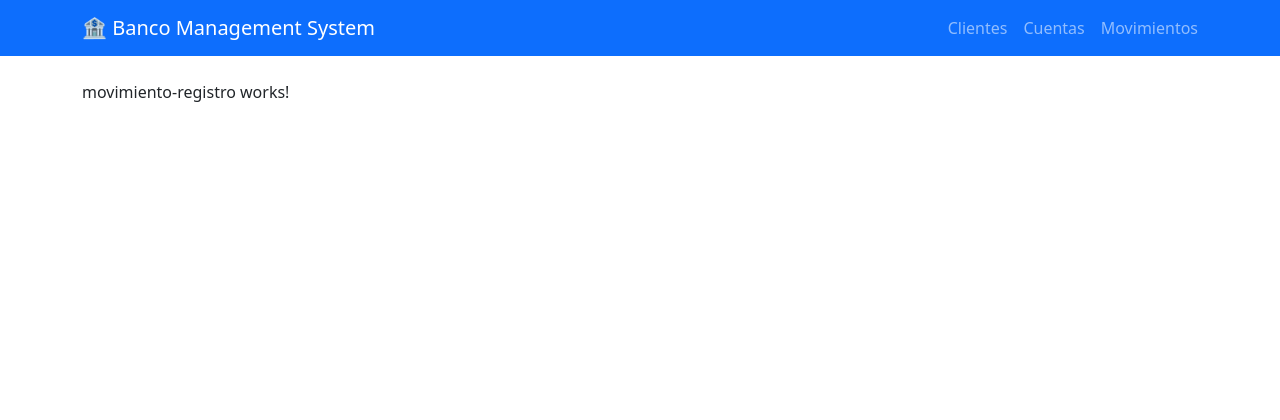
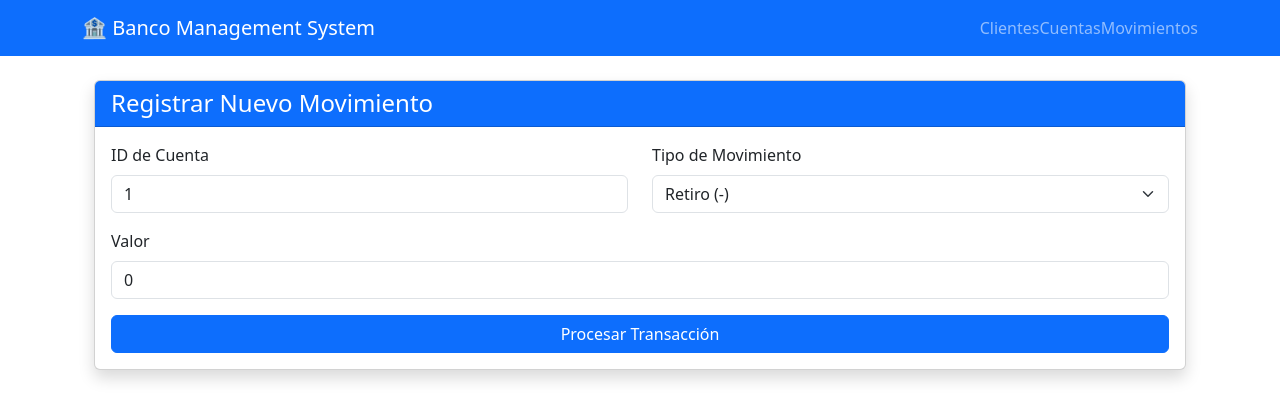
Before and after one commit to axelljt/banking-frontend, an Angular app in the folder banking-frontend/: page /movimientos in a window 1280 px wide. Shown: the top 420 px of the page. Built offline with nearby package versions, Linux system fonts and the light colour scheme.

Commit message:
implementando listado de clientes

```diff
--- a/banking-frontend/src/app/app.component.html
+++ b/banking-frontend/src/app/app.component.html
@@ -2,8 +2,8 @@
   <div class="container">
     <a class="navbar-brand" href="#">🏦 Banco Management System</a>
     <div class="navbar-nav d-flex flex-row">
-      <a class="nav-link me-3" routerLink="/clientes">Clientes</a>
-      <a class="nav-link me-3" routerLink="/cuentas">Cuentas</a>
+      <a class="nav-link" routerLink="/clientes">Clientes</a>
+      <a class="nav-link" routerLink="/cuentas">Cuentas</a>
       <a class="nav-link" routerLink="/movimientos">Movimientos</a>
     </div>
   </div>
--- a/banking-frontend/src/app/components/cliente-list/cliente-list.component.html
+++ b/banking-frontend/src/app/components/cliente-list/cliente-list.component.html
@@ -1 +1,44 @@
-<p>cliente-list works!</p>
+<div class="container mt-4">
+  <div class="d-flex justify-content-between align-items-center mb-3">
+    <h2>Listado de Clientes</h2>
+    <button class="btn btn-primary btn-sm">Nuevos Datos</button>
+  </div>
+
+  <div *ngIf="cargando" class="text-center">
+    <div class="spinner-border text-primary" role="status"></div>
+    <p>Cargando datos desde la API...</p>
+  </div>
+
+  <div *ngIf="!cargando && clientes.length > 0" class="table-responsive shadow-sm">
+    <table class="table table-hover table-bordered">
+      <thead class="table-dark">
+        <tr>
+          <th>ID</th>
+          <th>Nombre Completo</th>
+          <th>Identificación</th>
+          <th>Dirección</th>
+          <th>Teléfono</th>
+          <th>Estado</th>
+        </tr>
+      </thead>
+      <tbody>
+        <tr *ngFor="let cliente of clientes">
+          <td>{{ cliente.clienteId }}</td>
+          <td>{{ cliente.nombre }} {{ cliente.apellido }}</td>
+          <td>{{ cliente.identificacion }}</td>
+          <td>{{ cliente.direccion }}</td>
+          <td>{{ cliente.telefono }}</td>
+          <td>
+            <span class="badge" [ngClass]="cliente.estado ? 'bg-success' : 'bg-danger'">
+              {{ cliente.estado ? 'Activo' : 'Inactivo' }}
+            </span>
+          </td>
+        </tr>
+      </tbody>
+    </table>
+  </div>
+
+  <div *ngIf="!cargando && clientes.length === 0" class="alert alert-warning">
+    No se encontraron clientes en la base de datos. Asegúrate de que el script SQL se haya ejecutado.
+  </div>
+</div>
--- a/banking-frontend/src/app/components/cliente-list/cliente-list.component.ts
+++ b/banking-frontend/src/app/components/cliente-list/cliente-list.component.ts
@@ -1,21 +1,33 @@
 import { Component, OnInit } from '@angular/core';
 import { Cliente } from '../../models/banco.models';
 import { BancoService } from '../../services/banco.service.service';
+import { CommonModule } from '@angular/common';
 
 @Component({
   selector: 'app-cliente-list',
-  imports: [],
+  imports: [CommonModule],
   templateUrl: './cliente-list.component.html',
   styleUrl: './cliente-list.component.css'
 })
 export class ClienteListComponent implements OnInit{
 clientes: Cliente[] = [];
-
+cargando = true;
   constructor(private bancoService: BancoService) {}
 
   ngOnInit(): void {
-    this.bancoService.getClientes().subscribe(data => {
-      this.clientes = data;
+    this.obtenerClientes();
+  }
+
+  obtenerClientes(): void {
+    this.bancoService.getClientes().subscribe({
+      next: (data) => {
+        this.clientes = data;
+        this.cargando = false;
+      },
+      error: (err) => {
+        console.error('Error al cargar clientes', err);
+        this.cargando = false;
+      }
     });
   }
 }
--- a/banking-frontend/src/app/components/movimiento-registro/movimiento-registro.component.html
+++ b/banking-frontend/src/app/components/movimiento-registro/movimiento-registro.component.html
@@ -1 +1,27 @@
-<p>movimiento-registro works!</p>
+<div class="container mt-4">
+  <div class="card shadow">
+    <div class="card-header bg-primary text-white">
+      <h4 class="mb-0">Registrar Nuevo Movimiento</h4>
+    </div>
+    <div class="card-body">
+      <div class="row">
+        <div class="col-md-6 mb-3">
+          <label class="form-label">ID de Cuenta</label>
+          <input type="number" class="form-control" [(ngModel)]="movimiento.cuentaId">
+        </div>
+        <div class="col-md-6 mb-3">
+          <label class="form-label">Tipo de Movimiento</label>
+          <select class="form-select" [(ngModel)]="movimiento.tipoMovimiento">
+            <option value="Deposito">Depósito (+)</option>
+            <option value="Retiro">Retiro (-)</option>
+          </select>
+        </div>
+        <div class="col-md-12 mb-3">
+          <label class="form-label">Valor</label>
+          <input type="number" class="form-control" [(ngModel)]="movimiento.valor" placeholder="0.00">
+        </div>
+      </div>
+      <button class="btn btn-primary w-100" (click)="registrar()">Procesar Transacción</button>
+    </div>
+  </div>
+</div>
--- a/banking-frontend/src/app/components/movimiento-registro/movimiento-registro.component.ts
+++ b/banking-frontend/src/app/components/movimiento-registro/movimiento-registro.component.ts
@@ -1,10 +1,12 @@
 import { Component } from '@angular/core';
 import { Movimiento } from '../../models/banco.models';
 import { BancoService } from '../../services/banco.service.service';
+import { FormsModule } from '@angular/forms';
+import { CommonModule } from '@angular/common';
 
 @Component({
   selector: 'app-movimiento-registro',
-  imports: [],
+  imports: [CommonModule, FormsModule],
   templateUrl: './movimiento-registro.component.html',
   styleUrl: './movimiento-registro.component.css'
 })
```
